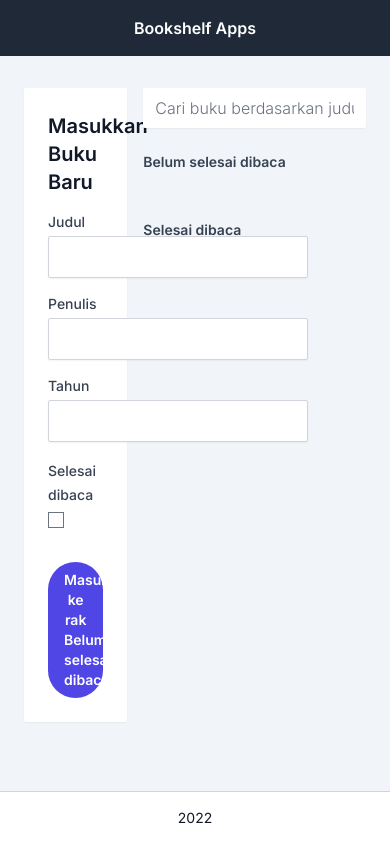
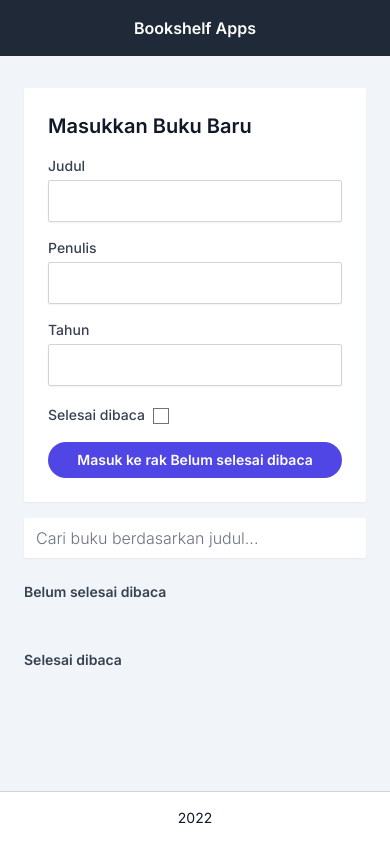
Before and after one commit to panduananto/submission-dicoding-class-315, a website: page src/index.html in a window 390 px wide. Drawn offline with nearby package versions, Linux system fonts and the light colour scheme; files that its build step writes are made by us from their sources.

Commit message:
responsive

```diff
--- a/src/index.html
+++ b/src/index.html
@@ -22,27 +22,26 @@
 		</header>
 		<main class="flex-1 bg-slate-100 py-8 px-6 lg:px-0">
 			<div class="mx-auto grid max-w-screen-lg grid-cols-6 gap-4">
-				<div class="col-span-2 self-start rounded-sm bg-white p-6 shadow-sm">
+				<div class="col-span-6 self-start rounded-sm bg-white p-6 shadow-sm lg:col-span-2">
 					<section class="input_section">
 						<h2 class="text-xl font-semibold text-gray-900">Masukkan Buku Baru</h2>
-						<form id="inputBook" class="mt-4 flex flex-col items-stretch">
-							<fieldset class="space-y-4">
-								<div class="flex flex-col">
-									<label for="inputBookTitle" class="text-sm font-medium text-gray-700">Judul</label>
+						<form id="inputBook" class="mt-4 items-stretch space-y-4">
+							<div class="">
+								<label for="inputBookTitle" class="block w-full text-sm font-medium text-gray-700">Judul</label>
 								<input
 									id="inputBookTitle"
 									type="text"
 									required
-										class="mt-1 rounded-sm border border-gray-300 shadow-sm focus:border-indigo-600 focus:ring-indigo-600"
+									class="mt-1 block w-full rounded-sm border border-gray-300 shadow-sm focus:border-indigo-600 focus:ring-indigo-600"
 								/>
 							</div>
-								<div class="flex flex-col">
-									<label for="inputBookAuthor" class="text-sm font-medium text-gray-700">Penulis</label>
+							<div class="">
+								<label for="inputBookAuthor" class="block w-full text-sm font-medium text-gray-700">Penulis</label>
 								<input
 									id="inputBookAuthor"
 									type="text"
 									required
-										class="mt-1 rounded-sm border border-gray-300 shadow-sm focus:border-indigo-600 focus:ring-indigo-600"
+									class="mt-1 block w-full rounded-sm border border-gray-300 shadow-sm focus:border-indigo-600 focus:ring-indigo-600"
 								/>
 							</div>
 							<div class="flex flex-col">
@@ -54,7 +53,7 @@
 									class="mt-1 rounded-sm border border-gray-300 shadow-sm focus:border-indigo-600 focus:ring-indigo-600"
 								/>
 							</div>
-							</fieldset>
+
 							<div class="mt-4">
 								<label for="inputBookIsCompleteCheckbox" class="mr-1 text-sm font-medium text-gray-700"
 									>Selesai dibaca</label
@@ -73,7 +72,7 @@
 						</form>
 					</section>
 				</div>
-				<div class="col-span-4 space-y-6">
+				<div class="col-span-6 space-y-6 lg:col-span-4">
 					<section class="search_section block w-full">
 						<label for="searchBookTitle" class="sr-only">Judul</label>
 						<input
--- a/src/main.js
+++ b/src/main.js
@@ -106,7 +106,7 @@ function makeBookYearTd(year) {
 }
 
 function makeBookActionButtonTd(bookId, isCompleted) {
-	const tdElement = makeTdElement(['px-2', 'py-6']);
+	const tdElement = makeTdElement(['px-2', 'py-6', 'whitespace-nowrap']);
 
 	const container = document.createElement('div');
 	container.classList.add('flex', 'justify-center');
@@ -306,7 +306,7 @@ function makeBookActionButton(bookId, bookIsCompleted) {
 }
 
 function makeActionButtonTd(bookId) {
-	const tdElement = makeTdElement(['pl-2', 'pr-6', 'py-6']);
+	const tdElement = makeTdElement(['pl-2', 'pr-6', 'py-6', 'whitespace-nowrap']);
 	const actionButton = makeActionButton(bookId);
 
 	tdElement.append(actionButton);
--- a/tailwind.config.js
+++ b/tailwind.config.js
@@ -7,6 +7,9 @@ module.exports = {
 			fontFamily: {
 				inter: ["'Inter'", ...defaultTheme.fontFamily.sans],
 			},
+			screens: {
+				lg: '1045px',
+			},
 		},
 	},
 	plugins: [require('@tailwindcss/forms')],
```
Lines whose indentation alone changed are shown as unchanged.
